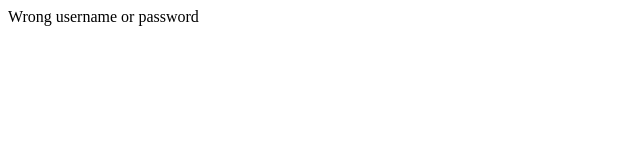
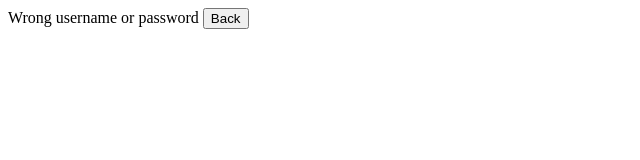
Before and after one commit to edi1989/Ovning_skapaInloggningsSida, a plain HTML site: page index.html in a window 1280 px wide. Both pictures are taken after a click on the button "Login". Shown: the whole page, without its empty margins (0-640 px from the left). Drawn offline with Linux system fonts and the light colour scheme.

Commit message:
Added a button at failed-login

```diff
--- a/index.html
+++ b/index.html
@@ -27,6 +27,7 @@
 
     <div id="failed">
         Wrong username or password
+        <input type="button" value="Back" onclick="back()" />
     </div>
     <script src="script.js"></script>
 
```
